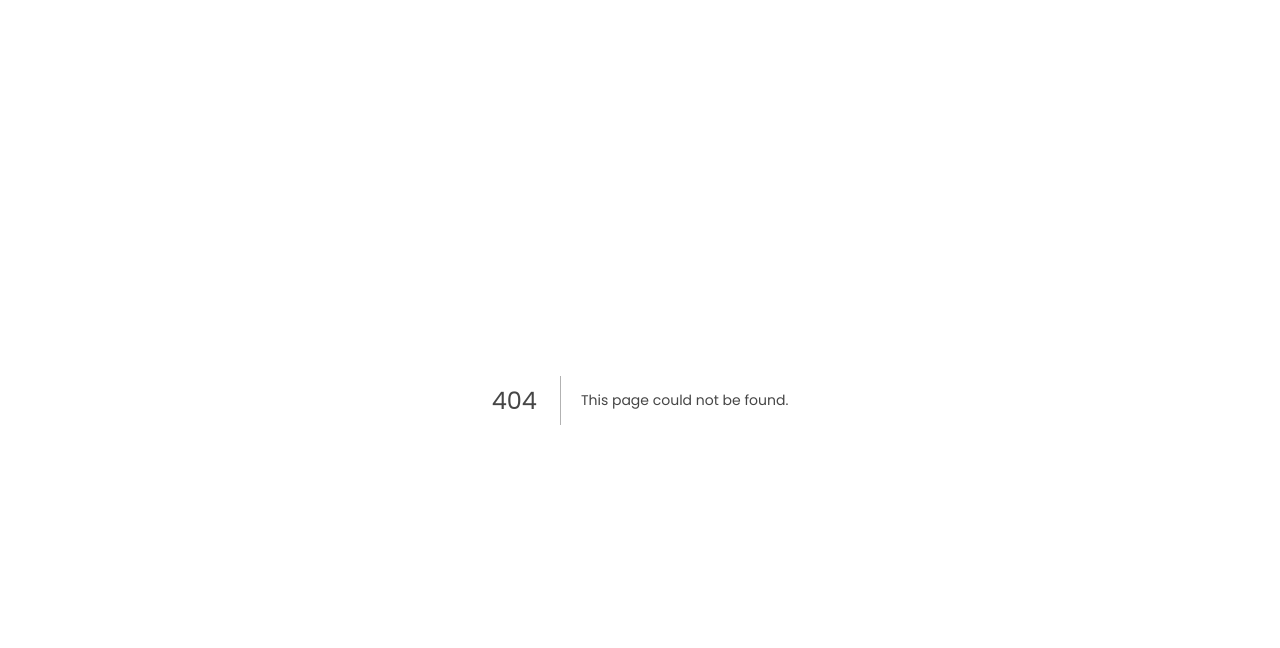
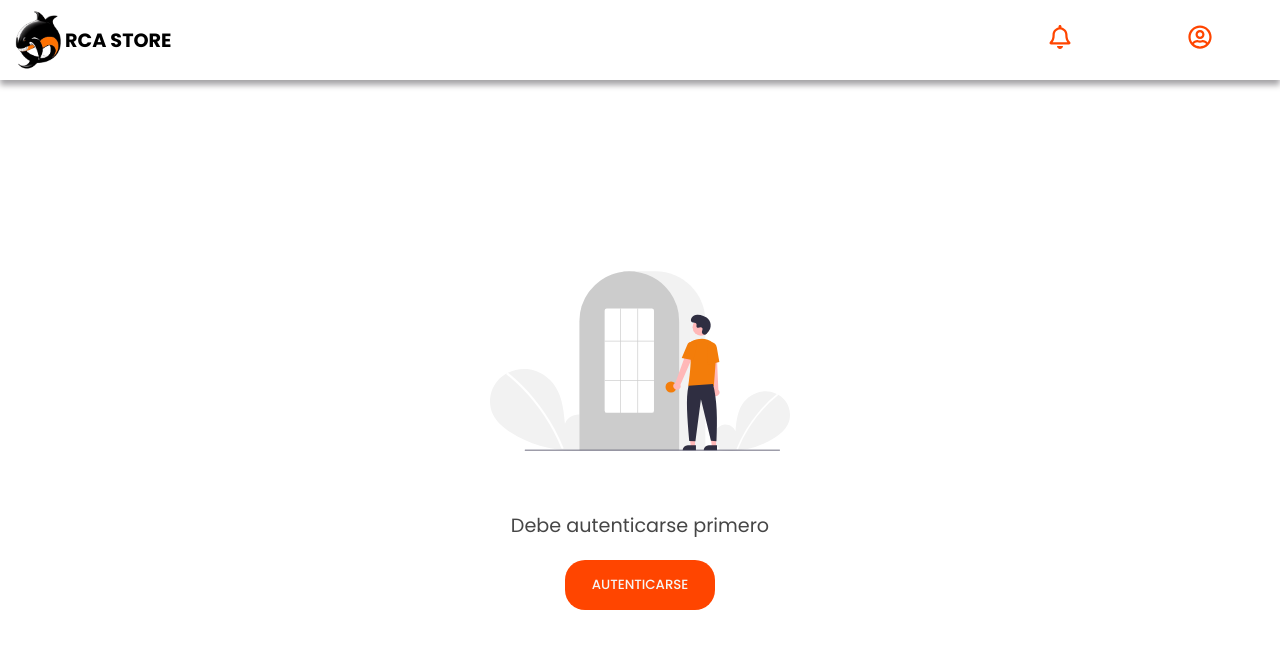
Before and after one commit to SmilingWitch/e-commece, a Next.js app: page /dashboard/wallet in a window 1280 px wide. Before the commit this address had no page. Shown: the top 648 px of the page. Built offline with nearby package versions, Linux system fonts and the light colour scheme.

Commit message:
feat: add dashboard/

```diff
--- /dev/null
+++ b/src/app/dashboard/layout.js
@@ -0,0 +1,24 @@
+"use client"
+import MenuFloatinButton from '@/components/MenuFloatingBtn';
+import useMediaQuery from '../../components/functions/MediaQuery';
+import Navbar from '@/components/Navbar';
+import NavBarMobile from '@/components/NavBarMobile';
+import {MdSearch} from "react-icons/md"
+import {useState} from "react"
+
+
+export default function RootLayout({ children }) {
+ const isMobile = useMediaQuery('(max-width: 768px)');
+ const [cart, SetCart] = useState(false)
+ const [myAccount, SetMyAccount] = useState(false)
+
+ return (
+   <>
+     {isMobile ? <NavBarMobile SetCart = {SetCart} cart = {cart} SetMyAccount = {SetMyAccount} myAccount = {myAccount}/> :
+                 <Navbar SetCart = {SetCart} cart = {cart} SetMyAccount = {SetMyAccount} myAccount = {myAccount}/>}
+
+     <main >{children}</main>
+
+   </>
+ );
+}
--- /dev/null
+++ b/src/app/dashboard/wallet/page.js
@@ -0,0 +1,9 @@
+"use-client"
+
+import Wallet from "@/components/Wallet"
+
+export default function Index() {
+  return (
+    <Wallet/>
+  )
+}
```
